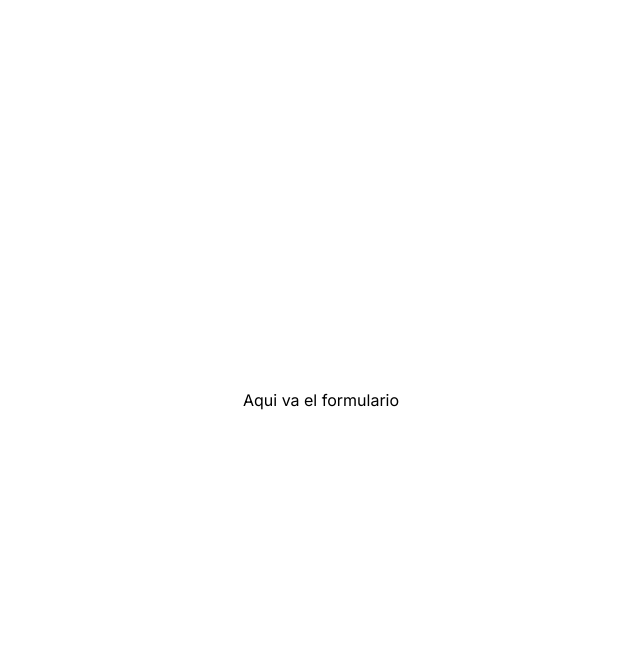
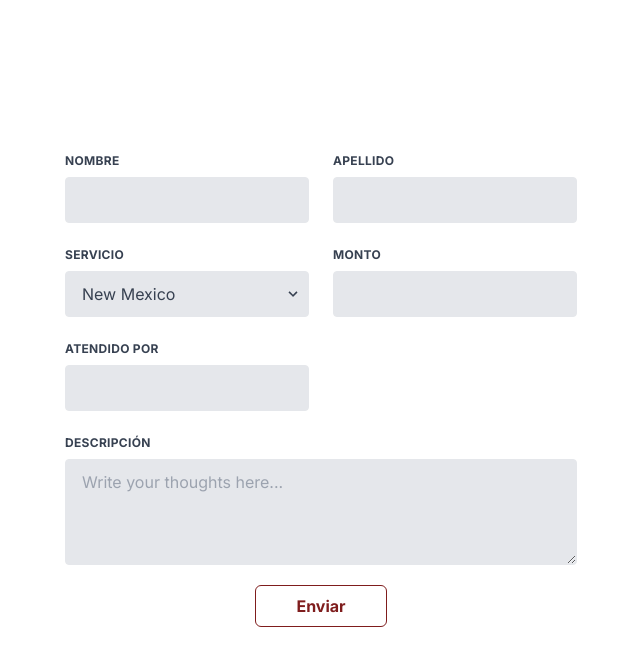
Before and after one commit to zenx5/don-eugenio-next, a Next.js app: page /register-pay in a window 1280 px wide. Shown: the top 666 px of the page, without its empty margins (319-959 px from the left). Built offline with nearby package versions, Linux system fonts and the light colour scheme.

Commit message:
first commit

```diff
--- a/src/app/register-pay/page.tsx
+++ b/src/app/register-pay/page.tsx
@@ -1,6 +1,58 @@
 export default function Page() {
 
     return <main className="flex flex-col items-center justify-center w-screen h-screen">
-        <p>Aqui va el formulario</p>
+
+        <form className="w-full max-w-lg">
+  <div className="flex flex-wrap -mx-3 mb-6">
+  <div className="w-full md:w-1/2 px-3">
+      <label className="block uppercase tracking-wide text-gray-700 text-xs font-bold mb-2" htmlFor="grid-last-name">
+        Nombre
+      </label>
+      <input className="appearance-none block w-full bg-gray-200 text-gray-700 border border-gray-200 rounded py-3 px-4 leading-tight focus:outline-none focus:bg-white focus:border-gray-500" id="grid-last-name" type="text" placeholder=""/>
+    </div>
+    <div className="w-full md:w-1/2 px-3">
+      <label className="block uppercase tracking-wide text-gray-700 text-xs font-bold mb-2" htmlFor="grid-last-name">
+        Apellido
+      </label>
+      <input className="appearance-none block w-full bg-gray-200 text-gray-700 border border-gray-200 rounded py-3 px-4 leading-tight focus:outline-none focus:bg-white focus:border-gray-500" id="grid-last-name" type="text" placeholder=""/>
+    </div>
+  </div>
+  <div className="flex flex-wrap -mx-3 mb-6">
+  <div className="w-full md:w-1/2 px-3 mb-6 ">
+      <label className="block uppercase tracking-wide text-gray-700 text-xs font-bold mb-2" htmlFor="grid-state">
+        Servicio
+      </label>
+      <div className="relative">
+        <select className="block appearance-none w-full bg-gray-200 border border-gray-200 text-gray-700 py-3 px-4 pr-8 rounded leading-tight focus:outline-none focus:bg-white focus:border-gray-500" id="grid-state">
+          <option>New Mexico</option>
+          <option>Missouri</option>
+          <option>Texas</option>
+        </select>
+        <div className="pointer-events-none absolute inset-y-0 right-0 flex items-center px-2 text-gray-700">
+          <svg className="fill-current h-4 w-4" xmlns="http://www.w3.org/2000/svg" viewBox="0 0 20 20"><path d="M9.293 12.95l.707.707L15.657 8l-1.414-1.414L10 10.828 5.757 6.586 4.343 8z"/></svg>
+        </div>
+      </div>
+      </div>
+    <div className="w-full md:w-1/2 px-3">
+      <label className="block uppercase tracking-wide text-gray-700 text-xs font-bold mb-2" htmlFor="grid-last-name">
+        Monto
+      </label>
+      <input className="appearance-none block w-full bg-gray-200 text-gray-700 border border-gray-200 rounded py-3 px-4 leading-tight focus:outline-none focus:bg-white focus:border-gray-500" id="grid-last-name" type="text" placeholder=""/>
+    </div>
+    <div className="w-full md:w-1/2 px-3">
+      <label className="block uppercase tracking-wide text-gray-700 text-xs font-bold mb-2" htmlFor="grid-last-name">
+        Atendido Por
+      </label>
+      <input className="appearance-none block w-full bg-gray-200 text-gray-700 border border-gray-200 rounded py-3 px-4 leading-tight focus:outline-none focus:bg-white focus:border-gray-500" id="grid-last-name" type="text" placeholder=""/>
+    </div>
+  </div>
+  <div className="w-full">
+  <label htmlFor="message" className="block uppercase tracking-wide text-gray-700 text-xs font-bold mb-2">Descripción</label>
+<textarea id="message" rows="4" className="appearance-none block w-full bg-gray-200 text-gray-700 border border-gray-200 rounded py-3 px-4 leading-tight focus:outline-none focus:bg-white focus:border-gray-500" placeholder="Write your thoughts here..."></textarea>
+  </div>
+  <div className="flex items-center justify-center py-5">
+  <a className="text-red-900 border-red-900 border px-10 py-2 rounded-md font-bold hover:bg-red-900 hover:text-white hover:shadow-xl hover:shadow-red-900" href="#">Enviar</a>
+  </div>
+</form>
     </main>
 }
```
